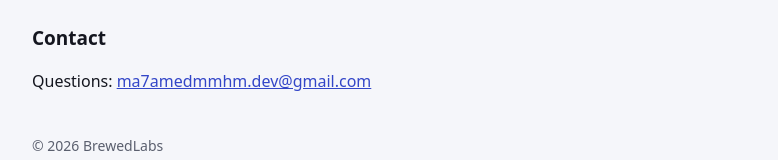
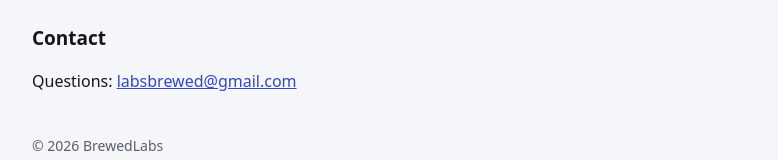
Before and after one commit to Ma7amed/wortfreund, a plain HTML site: page privacy.html in a window 1280 px wide. Shown: the part 1581-1741 px from the top of the page, without its empty margins (244-1022 px from the left). Drawn offline with Linux system fonts and the light colour scheme.

Commit message:
Update privacy.html

```diff
--- a/privacy.html
+++ b/privacy.html
@@ -41,6 +41,6 @@
 <p>If this policy changes, the new version will be published on this page with a new date.</p>
 
 <h2>Contact</h2>
-<p>Questions: <a href="mailto:ma7amedmmhm.dev@gmail.com">ma7amedmmhm.dev@gmail.com</a></p>
+<p>Questions: <a href="mailto:labsbrewed@gmail.com">labsbrewed@gmail.com</a></p>
 <footer class="muted">© 2026 BrewedLabs</footer>
 </main></body></html>
```
